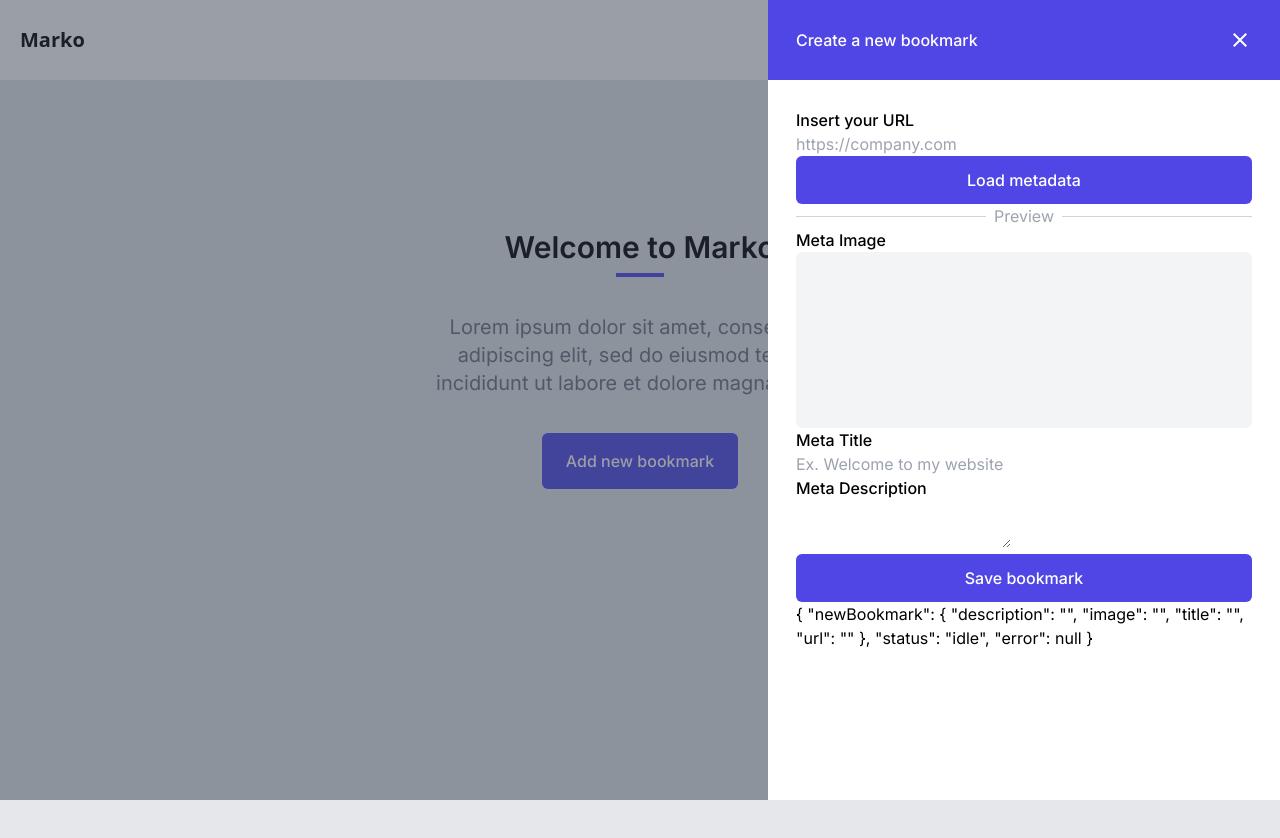
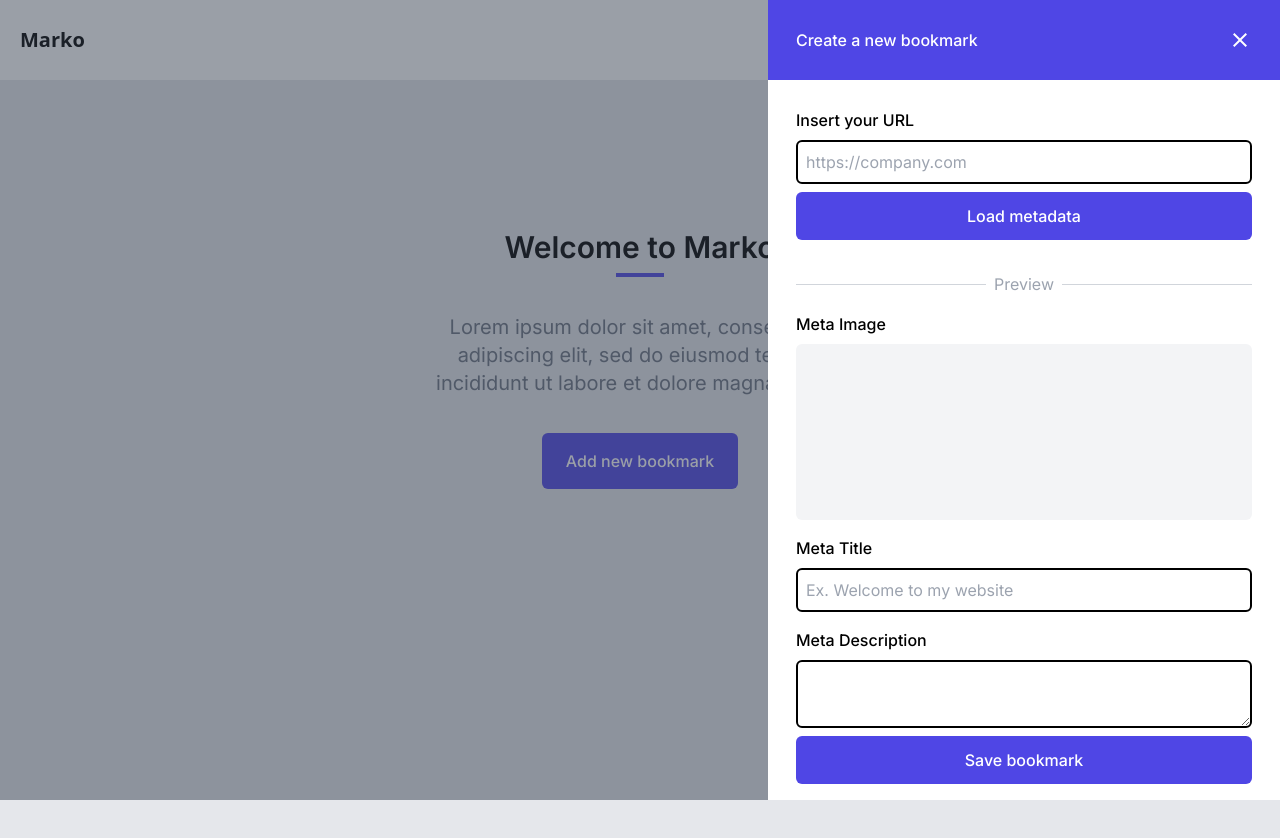
Before and after one commit to Holatresveces/marko-bookmark, a React (Create React App) app: page / in a window 1280 px wide. Both pictures are taken after a click on the button "Add new bookmark". Shown: the top 838 px of the page. Built offline with nearby package versions, Linux system fonts and the light colour scheme.

Commit message:
Add AddBookmarkDialog styles

```diff
--- a/src/components/AddBookmarkDialog.tsx
+++ b/src/components/AddBookmarkDialog.tsx
@@ -1,7 +1,6 @@
 import { ChangeEvent, useReducer } from "react";
 import { Bookmark } from "../interfaces";
 import { IoMdClose } from "react-icons/io";
-import bookmarkPlaceholder from "../images/bookmark-header-placeholder.png";
 import axios from "axios";
 import BookmarkPreview from "./BookmarkPreview";
 
@@ -168,7 +167,7 @@ const AddBookmarkModal = ({ addBookmark, bookmarks, toggleDialog }: Props) => {
 
   return (
     <div className="fixed inset-0 bg-gray-700 bg-opacity-50">
-      <div className="absolute right-0 bg-white h-full max-w-lg">
+      <div className="absolute right-0 bg-white h-full w-full max-w-lg">
         <div className="bg-indigo-600">
           <div className="p-7 flex justify-between items-center text-white">
             <h2 className="font-medium">Create a new bookmark</h2>{" "}
@@ -179,12 +178,13 @@ const AddBookmarkModal = ({ addBookmark, bookmarks, toggleDialog }: Props) => {
         </div>
         <div className="p-7">
           <form>
-            <div>
+            <div className="mb-2">
               <label className="font-medium" htmlFor="url">
                 Insert your URL
               </label>
             </div>
             <input
+              className="block w-full p-2 border-solid border-2 border-black rounded-md mb-2"
               id="name"
               disabled={status === "loading"}
               name="url"
@@ -218,7 +218,8 @@ const AddBookmarkModal = ({ addBookmark, bookmarks, toggleDialog }: Props) => {
               type="button"
               value="Save bookmark"
             />
-            <div className="debug">{JSON.stringify(state, null, 3)}</div>
+            {/* For debugging purposes */}
+            {/* <pre className="debug">{JSON.stringify(state, null, 3)}</pre> */}
           </form>
         </div>
       </div>
--- a/src/components/BookmarkPreview.tsx
+++ b/src/components/BookmarkPreview.tsx
@@ -19,14 +19,15 @@ const BookmarkPreview = ({
   description,
 }: Props) => {
   return (
-    <>
-      <div className="flex items-center">
+    <div className="mt-8">
+      <div className="flex items-center mb-4">
         <div className="flex-grow bg-gray-300 h-px"></div>
         <span className="px-2 text-gray-400">Preview</span>
         <div className="flex-grow bg-gray-300 h-px"></div>
       </div>
 
-      <div className="font-medium">Meta Image</div>
+      <div className="mb-4">
+        <div className="font-medium mb-2">Meta Image</div>
         <div className="w-full h-44 bg-gray-100 rounded-md overflow-hidden">
           {status === "resolved" && (
             <img
@@ -36,13 +37,16 @@ const BookmarkPreview = ({
             />
           )}
         </div>
+      </div>
 
-      <div>
+      <div className="mb-4">
+        <div className="mb-2">
           <label className="font-medium" htmlFor="title">
             Meta Title
           </label>
         </div>
         <input
+          className="block w-full p-2 border-solid border-2 border-black rounded-md"
           id="title"
           disabled={status === "loading"}
           name="title"
@@ -51,20 +55,24 @@ const BookmarkPreview = ({
           type="text"
           value={title || ""}
         />
+      </div>
 
-      <div>
+      <div className="mb-2">
+        <div className="mb-2">
           <label className="font-medium" htmlFor="description">
             Meta Description
           </label>
         </div>
         <textarea
+          className="block w-full p-2 border-solid border-2 border-black rounded-md"
           disabled={status === "loading"}
           id="description"
           name="description"
           onChange={handleInputChange}
           value={description || ""}
         ></textarea>
-    </>
+      </div>
+    </div>
   );
 };
 
```
Lines whose indentation alone changed are shown as unchanged.
